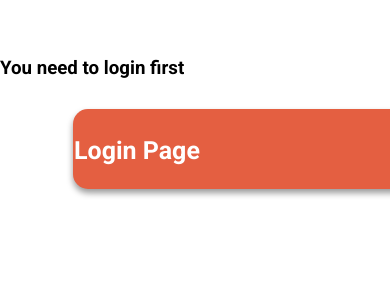
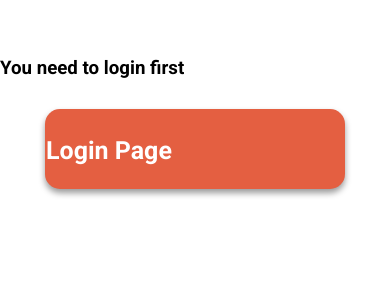
Before and after one commit to krstfpmbd20/course_u, a Django app: template templates/acad/select_course.html in a window 390 px wide; the page is wider, and only the part inside the window is pictured. Shown: the part 60-360 px from the top of that part. Run offline with Django 4.2, Linux system fonts and the light colour scheme; the template is opened without the code that fills it: most values are stand-ins (such as "Sample title", 1, 10 or a date in 2020); grey boxes marked "Sample" are stand-in pictures; some libraries are stand-ins or nearby versions.

Commit message:
courses responsive

```diff
--- a/static/css/course.css
+++ b/static/css/course.css
@@ -241,3 +241,15 @@ p {
 footer {
   display: none;
 }
+@media (max-width: 800px) {
+  .character-section {
+      display: none;
+  }
+
+  .btn {
+    margin: 30px auto;
+
+    /* font-size: 14px; */
+    width: 300px;
+  }
+}
```
